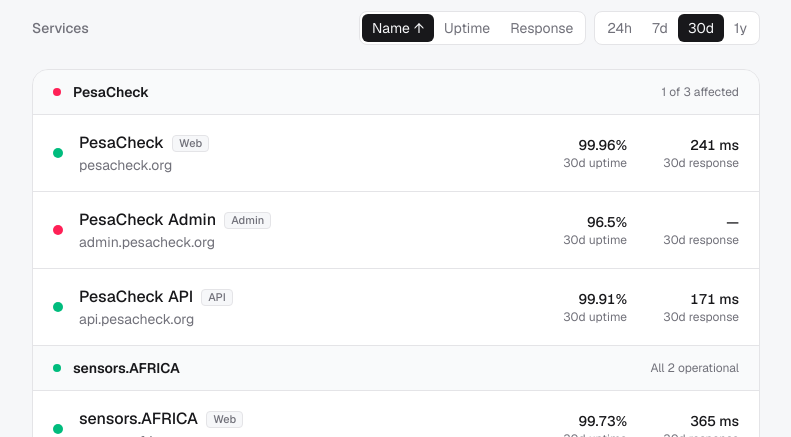
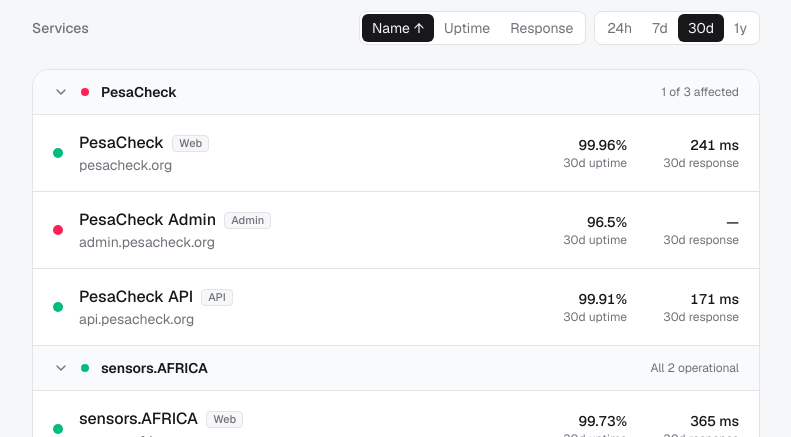
Before and after one commit to CodeForAfrica/probeview, a Next.js app: page / in a window 1280 px wide. Shown: the part 363-800 px from the top of the page, without its empty margins (244-1035 px from the left). Built offline with nearby package versions, Linux system fonts and the light colour scheme.

Commit message:
Add collapsible, persistent group sections to overview

```diff
--- a/app/layout.tsx
+++ b/app/layout.tsx
@@ -7,6 +7,12 @@
 
 // Runs before paint to set the theme, avoiding a light/dark flash on load.
 const themeBoot = `(function(){try{var t=localStorage.getItem('theme');if(t!=='light'&&t!=='dark'){t=matchMedia('(prefers-color-scheme: dark)').matches?'dark':'light';}document.documentElement.dataset.theme=t;}catch(e){}})();`;
+
+// Runs before paint to hide groups the visitor previously collapsed, so they
+// never flash open during hydration. Keyed on `data-group` (present in the
+// server HTML); the Overview removes this <style> once React takes over. Mirrors
+// the theme boot above. See components/Overview.tsx.
+const groupBoot = `(function(){try{var r=localStorage.getItem('probeview:collapsed-groups');if(!r)return;var n=JSON.parse(r);if(!Array.isArray(n)||!n.length)return;var c=n.map(function(g){var e=String(g).replace(/[\\\\"]/g,'\\\\$&');return '[data-group="'+e+'"] ul{display:none!important}[data-group="'+e+'"] svg{transform:none!important;rotate:none!important}';}).join('');var s=document.createElement('style');s.id='group-collapse-boot';s.textContent=c;document.head.appendChild(s);}catch(e){}})();`;
 
 // Footer links: brighter than the surrounding muted text, underlined, with a
 // hover state — so they read as links rather than plain text.
@@ -36,6 +42,8 @@
       <body className="min-h-full flex flex-col">
         {/* biome-ignore lint/security/noDangerouslySetInnerHtml: static, non-user-controlled boot script that must run before paint to prevent a theme flash */}
         <script dangerouslySetInnerHTML={{ __html: themeBoot }} />
+        {/* biome-ignore lint/security/noDangerouslySetInnerHtml: static, non-user-controlled boot script that must run before paint to prevent collapsed groups flashing open */}
+        <script dangerouslySetInnerHTML={{ __html: groupBoot }} />
         <header className="border-b border-border">
           <div className="mx-auto w-full max-w-3xl px-5 py-5 flex items-center justify-between">
             <Link href="/" className="flex items-center gap-2.5">
--- a/components/Overview.tsx
+++ b/components/Overview.tsx
@@ -1,7 +1,7 @@
 "use client";
 
 import Link from "next/link";
-import { useMemo, useState } from "react";
+import { useEffect, useLayoutEffect, useMemo, useState } from "react";
 import { fmtMs, fmtPct, STATUS_META } from "@/lib/format";
 import {
   type CheckStatus,
@@ -11,11 +11,23 @@
   windowWithinRetention,
 } from "@/lib/types";
 import { CoverageNote } from "./CoverageNote";
-import { Search } from "./icons";
+import { Chevron, Search } from "./icons";
 import { StatusBanner } from "./StatusBanner";
 
 /** Fallback section for checks that carry no group label. */
 const OTHER_GROUP = "Other services";
+
+/** localStorage key holding the names of groups the visitor has collapsed. */
+const COLLAPSE_KEY = "probeview:collapsed-groups";
+
+/** DOM id of the pre-paint boot <style> injected by app/layout.tsx. */
+const BOOT_STYLE_ID = "group-collapse-boot";
+
+// Apply persisted collapse state before the browser paints so client-side
+// navigations don't flash groups open. On the server this is a no-op effect
+// (layout effects never run there); the boot <style> covers the initial load.
+const useBrowserLayoutEffect =
+  typeof document !== "undefined" ? useLayoutEffect : useEffect;
 
 /**
  * Window the overview opens on: the usual `30d`, unless retention doesn't cover
@@ -141,6 +153,44 @@
     dir: "asc",
   });
   const [query, setQuery] = useState("");
+  // Names of collapsed groups. Starts empty (every group expanded) so the first
+  // client render matches the server HTML; the persisted state is applied in a
+  // layout effect below, before paint. The boot <style> in app/layout.tsx hides
+  // collapsed groups for the initial server-rendered paint that precedes it.
+  const [collapsed, setCollapsed] = useState<Set<string>>(() => new Set());
+  const [hydrated, setHydrated] = useState(false);
+
+  useBrowserLayoutEffect(() => {
+    try {
+      const raw = localStorage.getItem(COLLAPSE_KEY);
+      const parsed: unknown = raw ? JSON.parse(raw) : null;
+      if (Array.isArray(parsed))
+        setCollapsed(new Set(parsed.filter((n) => typeof n === "string")));
+    } catch {
+      // localStorage unavailable or malformed — keep every group expanded.
+    }
+    setHydrated(true);
+  }, []);
+
+  // Once React owns the collapse state, drop the boot <style> so groups the
+  // visitor expands this session are no longer force-hidden by it.
+  useEffect(() => {
+    if (hydrated) document.getElementById(BOOT_STYLE_ID)?.remove();
+  }, [hydrated]);
+
+  function toggleGroup(name: string) {
+    setCollapsed((prev) => {
+      const next = new Set(prev);
+      if (next.has(name)) next.delete(name);
+      else next.add(name);
+      try {
+        localStorage.setItem(COLLAPSE_KEY, JSON.stringify([...next]));
+      } catch {
+        // Best-effort persistence; collapse still applies for this view.
+      }
+      return next;
+    });
+  }
 
   const overall = overallStatus(checks);
   const operational = checks.filter((c) => c.status === "up").length;
@@ -280,29 +330,51 @@
           <div className="overflow-hidden rounded-2xl border border-border bg-surface">
             {groups.map((g, gi) => {
               const meta = STATUS_META[worstStatus(g.all)];
+              // An active search force-expands every shown group so matches are
+              // never hidden behind a collapsed section — search behaves exactly
+              // as before. Otherwise the persisted collapse state applies.
+              const open = q !== "" || !collapsed.has(g.name);
+              const listId = `group-${gi}`;
               return (
                 <section
                   key={g.name}
                   className={gi > 0 ? "border-t border-border" : ""}
                   aria-label={g.name}
+                  data-group={g.name}
                 >
-                  <div className="flex items-center gap-3 bg-background/60 px-5 py-3">
+                  <h3>
+                    <button
+                      type="button"
+                      onClick={() => toggleGroup(g.name)}
+                      aria-expanded={open}
+                      aria-controls={listId}
+                      className="flex w-full items-center gap-3 bg-background/60 px-5 py-3 text-left transition-colors hover:bg-background"
+                    >
+                      <Chevron
+                        className={`h-4 w-4 shrink-0 text-muted transition-transform ${open ? "rotate-90" : ""}`}
+                      />
                       <span
                         className={`h-2 w-2 shrink-0 rounded-full ${meta.dot}`}
                         aria-hidden
                       />
-                    <h3 className="min-w-0 flex-1 truncate text-sm font-semibold">
+                      <span className="min-w-0 flex-1 truncate text-sm font-semibold">
                         {g.name}
-                    </h3>
-                    <span className="shrink-0 text-xs text-muted">
+                      </span>
+                      <span className="shrink-0 text-xs font-normal text-muted">
                         {groupSummary(g.all)}
                       </span>
-                  </div>
-                  <ul className="divide-y divide-border border-t border-border">
+                    </button>
+                  </h3>
+                  {open && (
+                    <ul
+                      id={listId}
+                      className="divide-y divide-border border-t border-border"
+                    >
                       {g.checks.map((c) => (
                         <CheckRow key={c.id} check={c} window={window} />
                       ))}
                     </ul>
+                  )}
                 </section>
               );
             })}
```
Also changed, not shown: 3 other files (tests, documents, lock files or other folders). Lines whose indentation alone changed are shown as unchanged.
